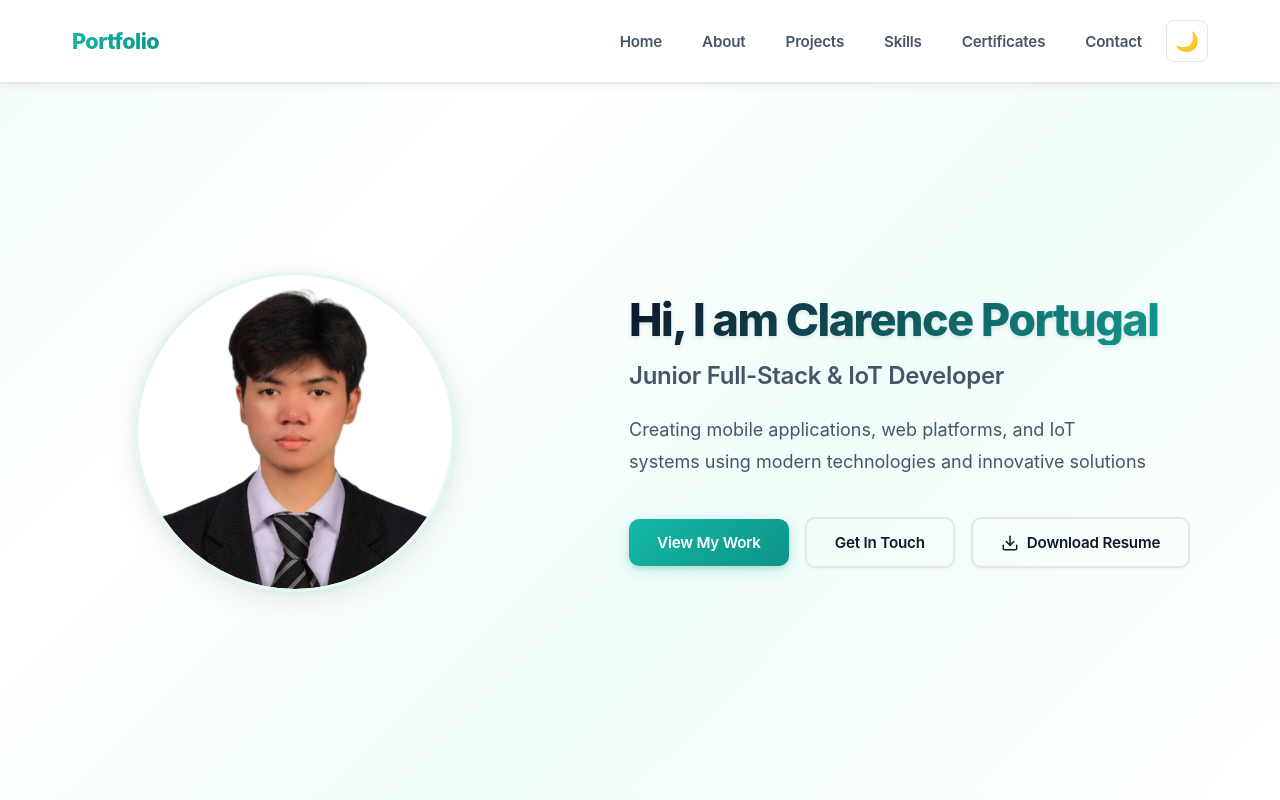
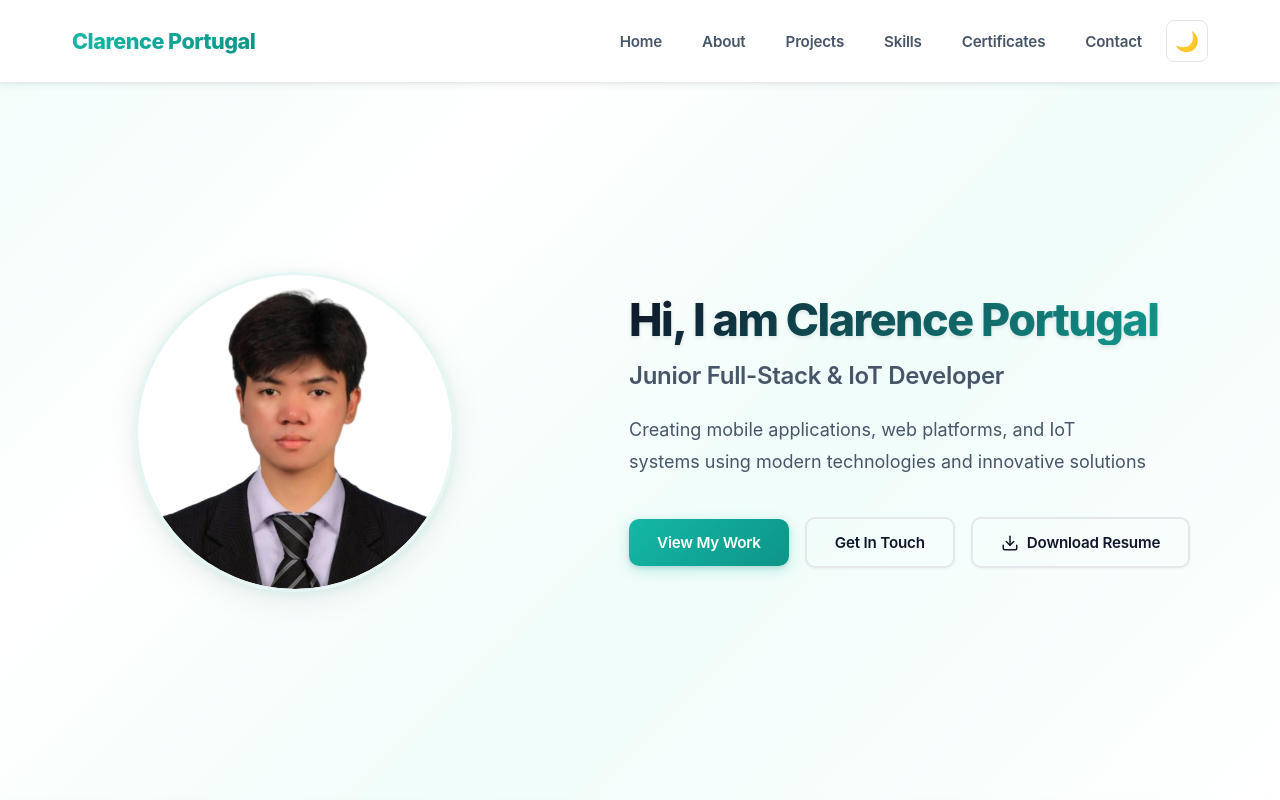
Before and after one commit to clarenceportugal/portfolio, a React (Vite) app: page / in a window 1280 px wide. Shown: the top 800 px of the page. Built offline with nearby package versions, Linux system fonts and the light colour scheme.

Commit message:
Replace 'Portfolio' with 'Clarence Portugal' in navbar and headers

```diff
--- a/src/App.tsx
+++ b/src/App.tsx
@@ -557,7 +557,7 @@ function App() {
       {/* Navigation */}
       <nav className="navbar">
         <div className="nav-container">
-          <div className="logo" role="banner">Portfolio</div>
+          <div className="logo" role="banner">Clarence Portugal</div>
           <div className="nav-right">
             <ul className={`nav-menu ${mobileMenuOpen ? 'active' : ''}`} role="navigation" aria-label="Main navigation">
               <div className="mobile-menu-header">
@@ -1298,7 +1298,7 @@ function App() {
               to be part of your visions.
             </p>
             <div className="contact-info">
-              <a href="mailto:portugalclarence15@gmail.com?subject=Contact%20from%20Portfolio" className="contact-item">
+              <a href="mailto:portugalclarence15@gmail.com?subject=Contact%20from%20Clarence%20Portugal%20Portfolio" className="contact-item">
                 <svg className="contact-icon" xmlns="http://www.w3.org/2000/svg" viewBox="0 0 24 24" fill="none" stroke="currentColor" strokeWidth="2" strokeLinecap="round" strokeLinejoin="round">
                   <path d="M4 4h16c1.1 0 2 .9 2 2v12c0 1.1-.9 2-2 2H4c-1.1 0-2-.9-2-2V6c0-1.1.9-2-2-2z"></path>
                   <polyline points="22,6 12,13 2,6"></polyline>
@@ -1339,7 +1339,7 @@ function App() {
       {/* Footer */}
       <footer className="footer fade-in" aria-label="Footer">
         <div className="container">
-          <p>&copy; 2025 Portfolio. All rights reserved.</p>
+          <p>&copy; 2025 Clarence Portugal. All rights reserved.</p>
         </div>
       </footer>
     </div>
--- a/src/ProjectScreenshotsPage.tsx
+++ b/src/ProjectScreenshotsPage.tsx
@@ -33,7 +33,7 @@ function ProjectScreenshotsPage({ screenshots, title, onBack, darkMode }: Projec
             tabIndex={0}
             aria-label="Back to portfolio"
           >
-            Portfolio
+            Clarence Portugal
           </div>
           <div className="nav-right">
             <button
```
